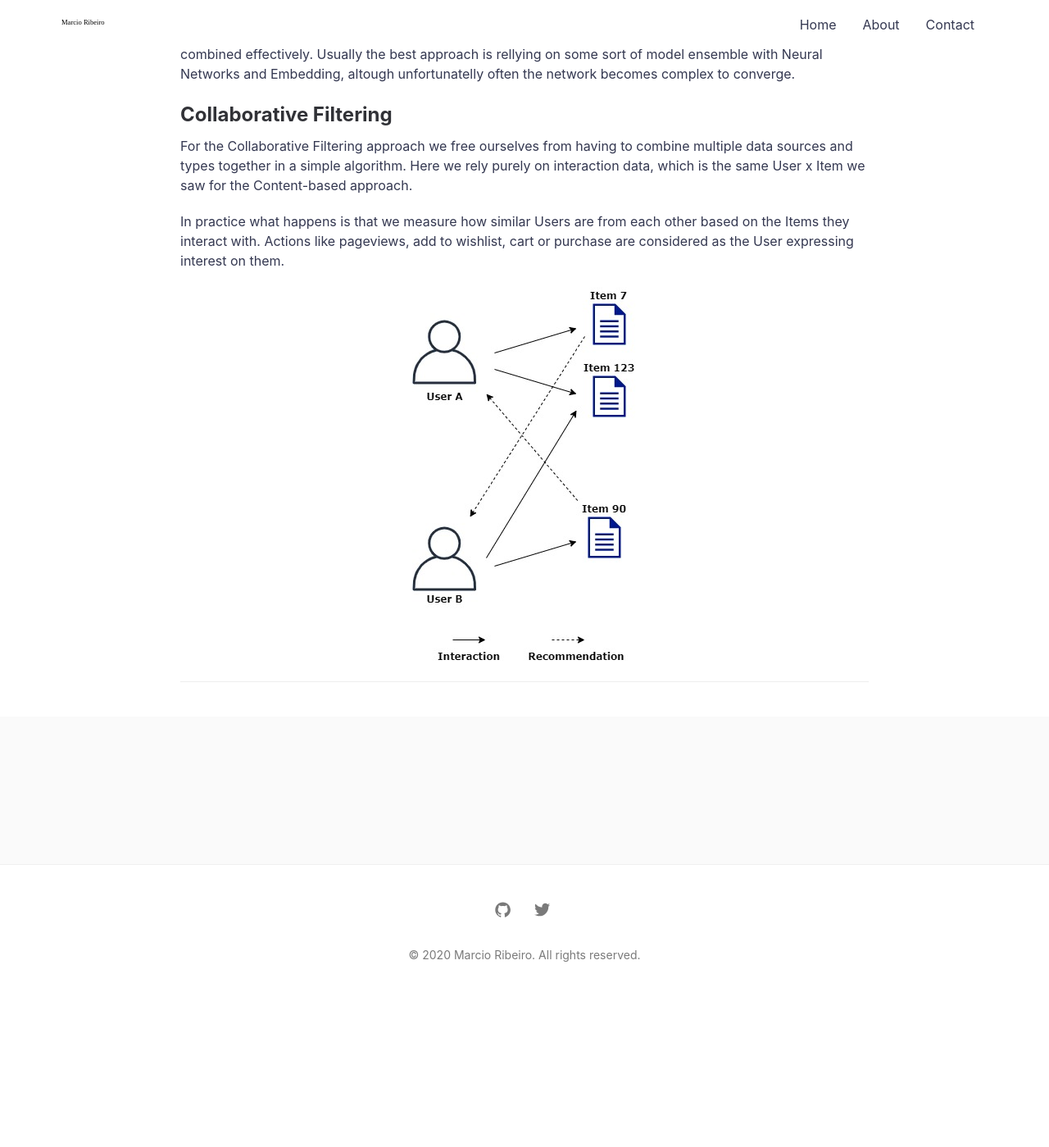
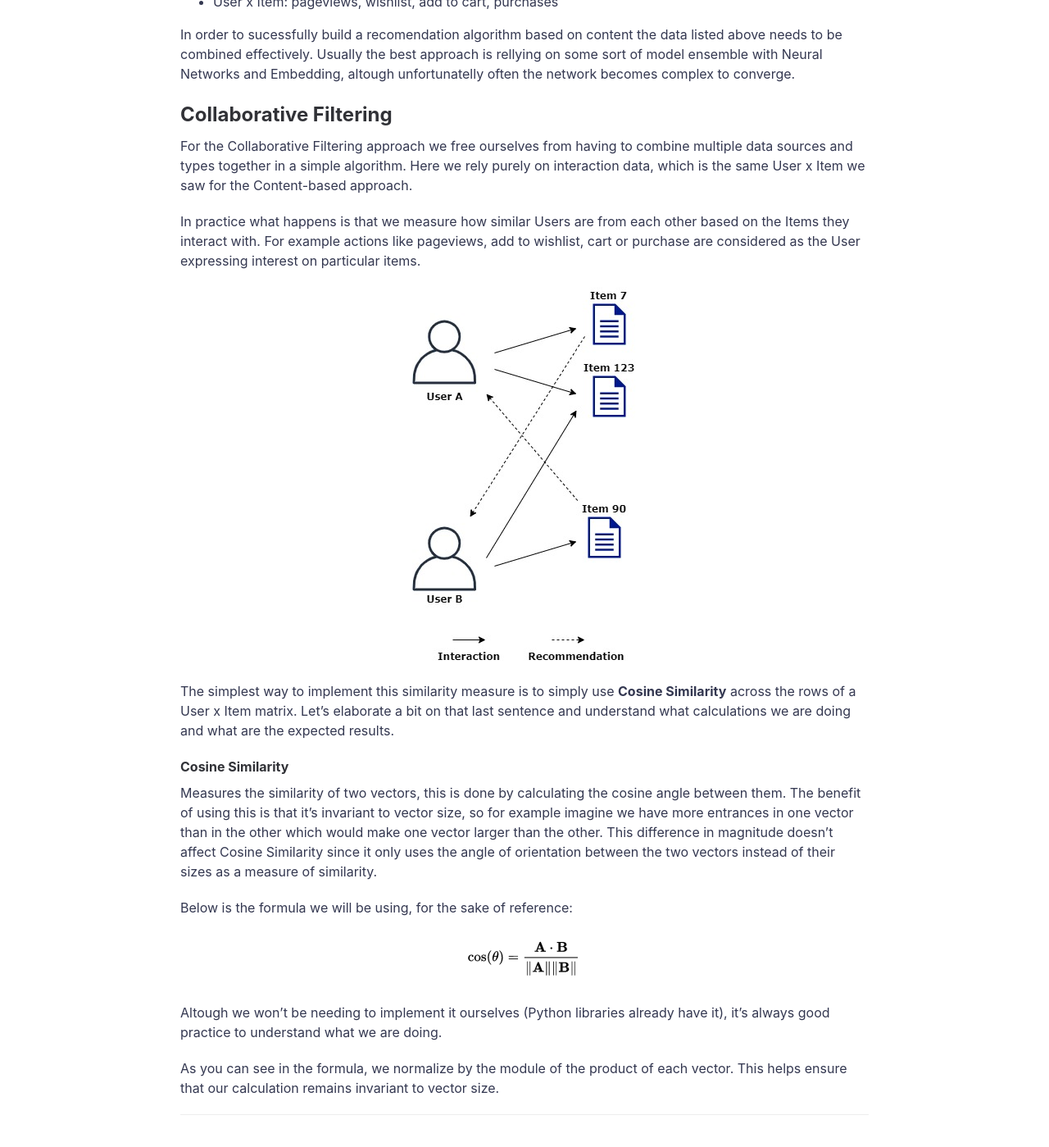
Before and after one commit to marciovai/marciovai.github.io, a Jekyll site: the page built from _posts/2020-06-21-building-a-simple-recommendation-system-in-python.md, in a window 1280 px wide and 1400 px high, scrolled down 1695 px. Shown: the whole window at 82% size. Built offline with Jekyll 4.4.1, drawn with Linux system fonts in a browser that asks for light colours; comment, search, counter and statistics services are not loaded; before the commit the page ends 2915 px from its top, so only the background shows below that; some of the changed text lies outside the part shown.

Commit message:
Checkpoint first post

```diff
--- a/_posts/2020-06-21-building-a-simple-recommendation-system-in-python.md
+++ b/_posts/2020-06-21-building-a-simple-recommendation-system-in-python.md
@@ -31,8 +31,23 @@ In order to sucessfully build a recomendation algorithm based on content the dat
 ## Collaborative Filtering
 For the Collaborative Filtering approach we free ourselves from having to combine multiple data sources and types together in a simple algorithm. Here we rely purely on interaction data, which is the same User x Item we saw for the Content-based approach.
 
-In practice what happens is that we measure how similar Users are from each other based on the Items they interact with. Actions like pageviews, add to wishlist, cart or purchase are considered as the User expressing interest on them.
+In practice what happens is that we measure how similar Users are from each other based on the Items they interact with. For example actions like pageviews, add to wishlist, cart or purchase are considered as the User expressing interest on particular items.
 
 {:refdef: style="text-align: center;"}
 ![Collaborative Filtering](/images/collaborative-filtering-example2.jpg)
 {: refdef}
+
+The simplest way to implement this similarity measure is to simply use **Cosine Similarity** across the rows of a User x Item matrix. Let's elaborate a bit on that last sentence and understand what calculations we are doing and what are the expected results.
+
+#### Cosine Similarity
+Measures the similarity of two vectors, this is done by calculating the cosine angle between them. The benefit of using this is that it's invariant to vector size, so for example imagine we have more entrances in one vector than in the other which would make one vector larger than the other. This difference in magnitude doesn't affect Cosine Similarity since it only uses the angle of orientation between the two vectors instead of their sizes as a measure of similarity.
+
+Below is the formula we will be using, for the sake of reference:
+
+{:refdef: style="text-align: center;"}
+![Collaborative Filtering](/images/cos_sim.png)
+{: refdef}
+
+Altough we won't be needing to implement it ourselves (Python libraries already have it), it's always good practice to understand what we are doing.
+
+As you can see in the formula, we normalize by the module of the product of each vector. This helps ensure that our calculation remains invariant to vector size.
```
Also changed, not shown: images/cos_sim.png (added).
